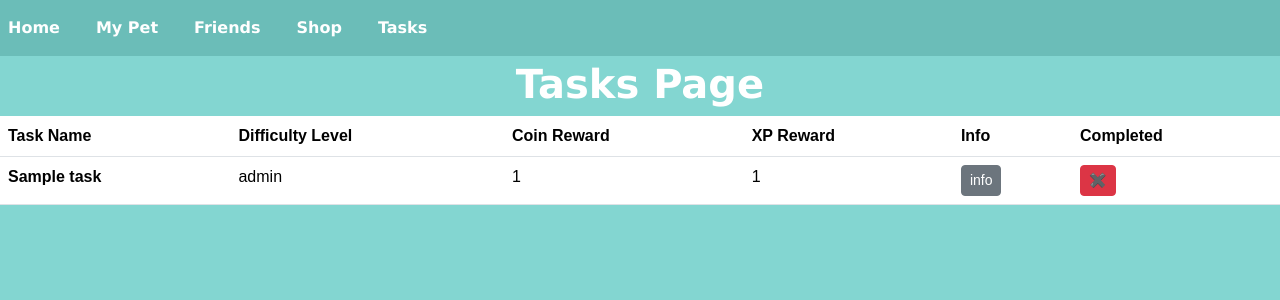
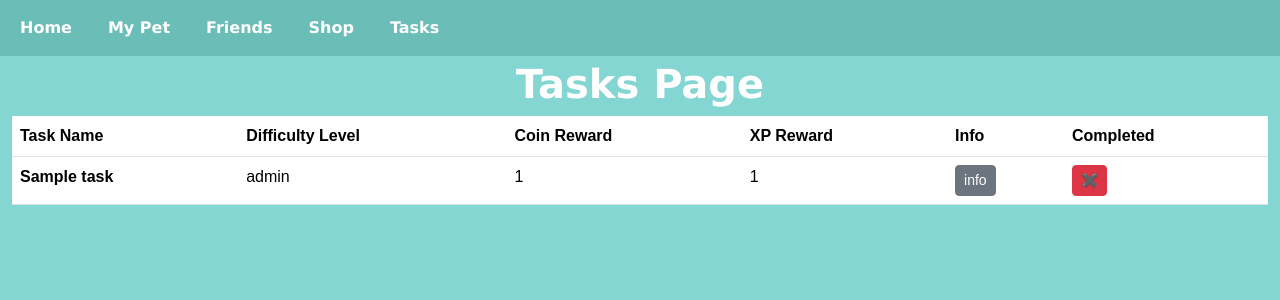
Before and after one commit to Barnesy41/Sustainable-Buddies, a Django app: page /tasks/ in a window 1280 px wide. Shown: the top 300 px of the page. Run offline with Django 5.2, Linux system fonts and the light colour scheme; tables that the repository leaves empty hold one stand-in row (values such as "Sample post").

Commit message:
Fixed Navbar
Fixed the navbar for the new version of bootstrap.

```diff
--- a/under_my_scrum_brella/under_my_scrum_brella/templates/index.html
+++ b/under_my_scrum_brella/under_my_scrum_brella/templates/index.html
@@ -13,15 +13,16 @@
 
 <body>
 
-  <nav class="navbar navbar-expand-lg navbar-light fixed-top" style="background-color: #6bbdb8;">
-    <button class="navbar-toggler" type="button" data-toggle="collapse" data-target="#navbarNav"
+  <nav class="navbar navbar-expand-lg navbar-light bg-light fixed-top " style="background-color: #6bbdb8 !important;">
+    <div class="container-fluid">
+      <button class="navbar-toggler" type="button" data-bs-toggle="collapse" data-bs-target="#navbarNav"
         aria-controls="navbarNav" aria-expanded="false" aria-label="Toggle navigation">
         <span class="navbar-toggler-icon"></span>
       </button>
       <div class="collapse navbar-collapse" id="navbarNav">
-      <ul class="navbar-nav mr-auto">
+        <ul class="navbar-nav me-auto">
           <li class="nav-item">
-          <a class="nav-link" href="{% url 'home' %}">Home</a>
+            <a class="nav-link active" aria-current="page" href="{% url 'home' %}">Home</a>
           </li>
           <li class="nav-item">
             <a class="nav-link" href="{% url 'mypet' %}">My Pet</a>
@@ -36,7 +37,7 @@
             <a class="nav-link" href="{% url 'tasks' %}">Tasks</a>
           </li>
         </ul>
-      <ul class="navbar-nav ml-auto">
+        <ul class="navbar-nav">
           {% if user.is_authenticated %}
           <li class="nav-item">
             <a class="nav-link" href="{% url 'logout' %}">Logout</a>
@@ -45,10 +46,14 @@
             <a class="nav-link" href="{% url 'tasks' %}">{{ user.username }}</a>
           </li>
           {% else %}
+          <!-- Add your login/register links here -->
           {% endif %}
         </ul>
       </div>
+    </div>
   </nav>
+
+  <div class="container-fluid">
     {% if messages %}
     {% for message in messages %}
     <div class="alert alert-warning alert-dismissible fade show" role="alert">
@@ -57,22 +62,19 @@
     </div>
     {% endfor %}
     {% endif %}
+    <!-- Your content here -->
+    {% block content %}
+    {% endblock content %}
+  </div>
+
   <!-- Bootstrap JS and dependencies -->
-  <script src="https://code.jquery.com/jquery-3.5.1.slim.min.js"></script>
+  <script src="https://code.jquery.com/jquery-3.6.0.min.js"></script>
   <script src="https://cdn.jsdelivr.net/npm/@popperjs/core@2.11.8/dist/umd/popper.min.js"
     integrity="sha384-I7E8VVD/ismYTF4hNIPjVp/Zjvgyol6VFvRkX/vR+Vc4jQkC+hVqc2pM8ODewa9r"
     crossorigin="anonymous"></script>
   <script src="https://cdn.jsdelivr.net/npm/bootstrap@5.3.3/dist/js/bootstrap.min.js"
     integrity="sha384-0pUGZvbkm6XF6gxjEnlmuGrJXVbNuzT9qBBavbLwCsOGabYfZo0T0to5eqruptLy"
     crossorigin="anonymous"></script>
-  <style>
-    body {
-      padding-top: 60px;
-      /* Adjust according to the height of navbar */
-    }
-  </style>
-  {% block content %}
-  {% endblock content %}
 </body>
 
 </html>
```
Lines whose indentation alone changed are shown as unchanged.
